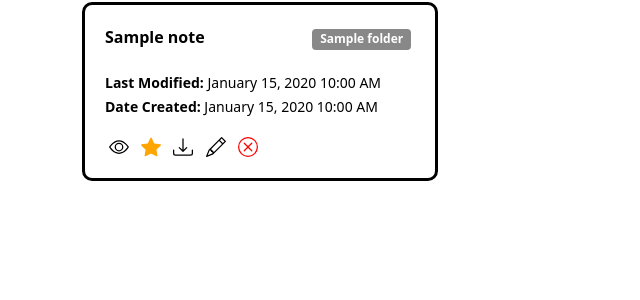
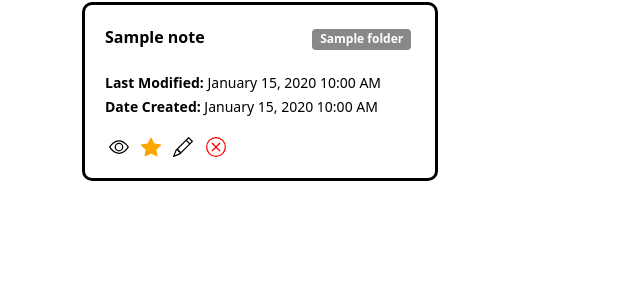
Before and after one commit to misterrager8/Notes-Repo, a Flask app: page /favorites in a window 1280 px wide. Shown: the part 127-427 px from the top of the page, without its empty margins (0-640 px from the left). Run offline with Flask 2, Linux system fonts and the light colour scheme; a user stored in the database is signed in; tables that the repository leaves empty hold one stand-in row (values such as "Sample post").

Commit message:
Rm plain mode

```diff
--- a/NotesRepo/templates/macros.html
+++ b/NotesRepo/templates/macros.html
@@ -203,7 +203,6 @@
 <div>
   {% if request.url_rule.endpoint != "notes.note" %}<a class="mx-1 link" data-bs-toggle="modal" data-bs-target="#previewNote{{ note.id }}">{{ view_icon() }}</a>{% endif %}
   <a class="link mx-1" onclick="noteFavorite({{ note.id }})">{{ star_icon(note.favorited) }}</a>
-  <a href="{{ url_for('notes.note_plain', id_=note.id) }}" class="mx-1 link" target="_blank">{{ download_icon() }}</a>
   <a href="{{ url_for('notes.editor', id_=note.id) }}" class="mx-1 link">{{ edit_icon() }}</a>
   <a class="mx-1 link" onclick="$('#deleteNote' + {{ note.id }}).toggle()">{{ delete_icon() }}</a>
   <a class="link badge text-danger" style="display:none" id="deleteNote{{ note.id }}" onclick="noteDelete({{ note.id }})">Delete?</a>
--- a/NotesRepo/views/notes.py
+++ b/NotesRepo/views/notes.py
@@ -27,13 +27,6 @@ def note():
     note_: Note = database.get(Note, request.args.get("id_"))
 
     return render_template("note.html", note=note_)
-
-
-@notes.route("/note_plain")
-def note_plain():
-    note_: Note = database.get(Note, request.args.get("id_"))
-
-    return "<title>%s [PLAIN]</title><div style=\"white-space: pre-wrap;\">%s</div>" % (note_.title, note_.content)
 
 
 @notes.route("/note_create", methods=["POST"])
```
